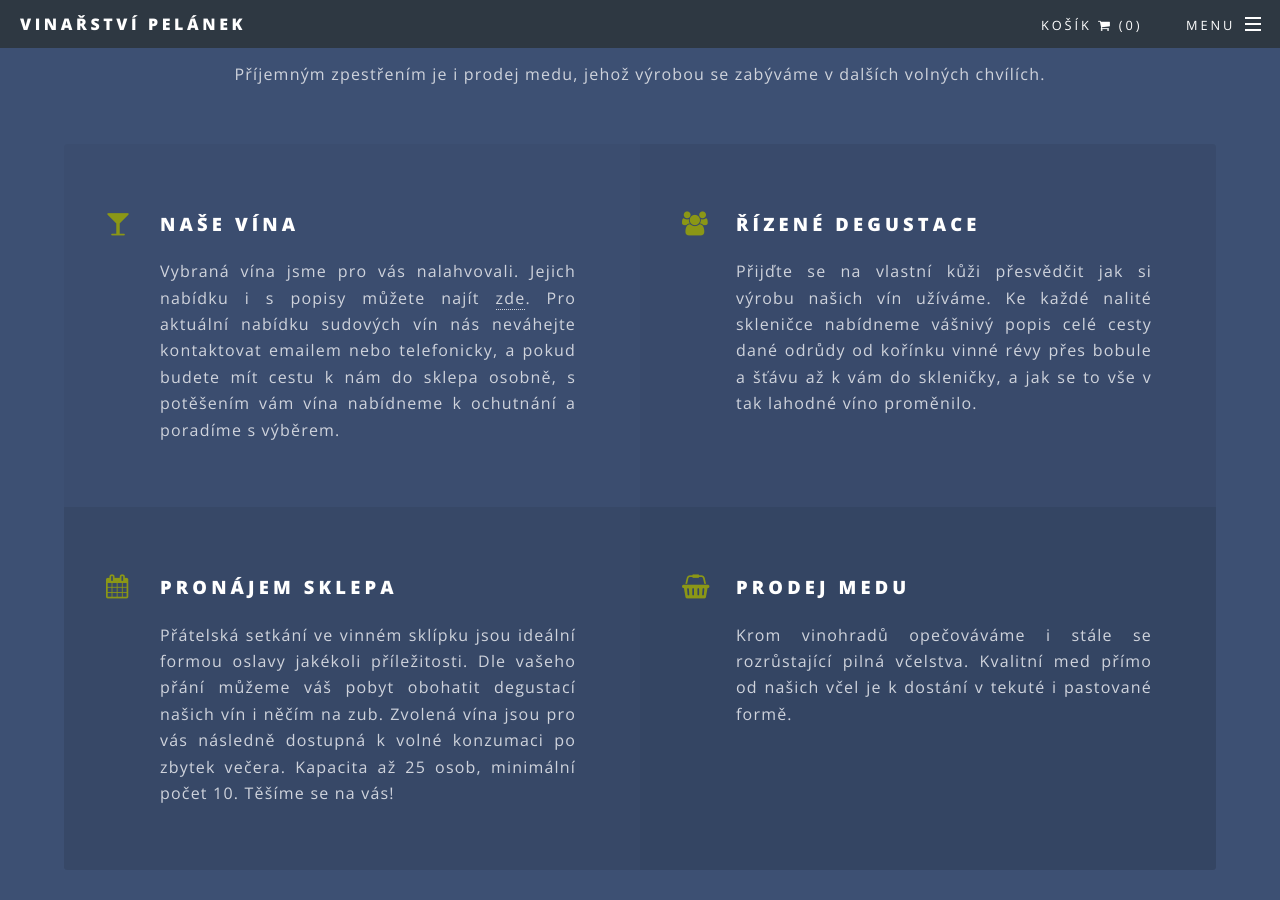
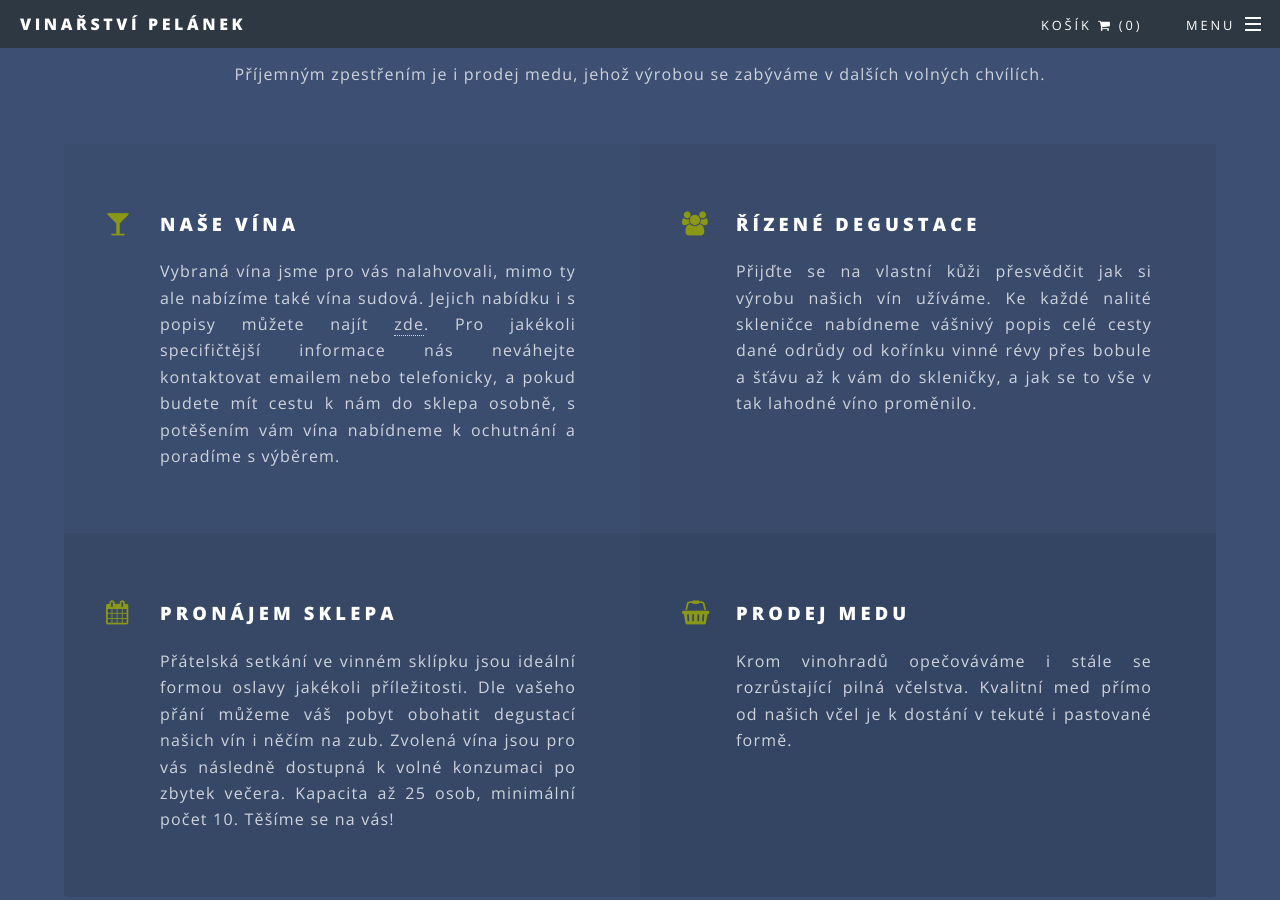
Before and after one commit to luk355/vinarstvi-pelanek, a Jekyll site: the page built from index.html, in a window 1280 px wide and 900 px high, scrolled down 2688 px. Built offline with Jekyll 4.4.1, drawn with Linux system fonts in a browser that asks for light colours.

Commit message:
nase vina

```diff
--- a/index.html
+++ b/index.html
@@ -76,7 +76,7 @@ layout: landing
 			<li class="icon fa-glass">
 				<h3>Naše vína</h3>
 				<p class="justify">
-					Vybraná vína jsme pro vás nalahvovali. Jejich nabídku i s popisy můžete najít <a href="{{ "/wine_list.html" | prepend: site.baseurl | prepend: site.url }}">zde</a>. Pro aktuální nabídku sudových vín nás neváhejte kontaktovat emailem nebo telefonicky, a pokud budete mít cestu k nám do sklepa osobně, s potěšením vám vína nabídneme k ochutnání a poradíme s výběrem.
+					Vybraná vína jsme pro vás nalahvovali, mimo ty ale nabízíme také vína sudová. Jejich nabídku i s popisy můžete najít <a href="{{ "/wine_list.html" | prepend: site.baseurl | prepend: site.url }}">zde</a>. Pro jakékoli specifičtější informace nás neváhejte kontaktovat emailem nebo telefonicky, a pokud budete mít cestu k nám do sklepa osobně, s potěšením vám vína nabídneme k ochutnání a poradíme s výběrem.
 
 				</p>
 			</li>
```
